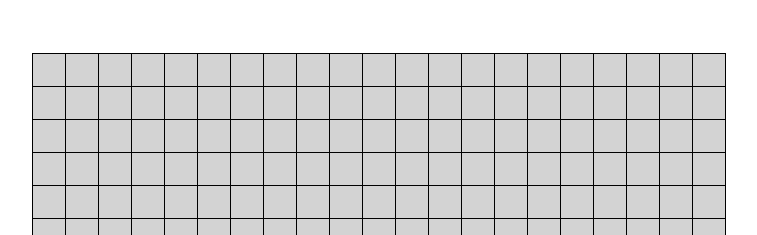
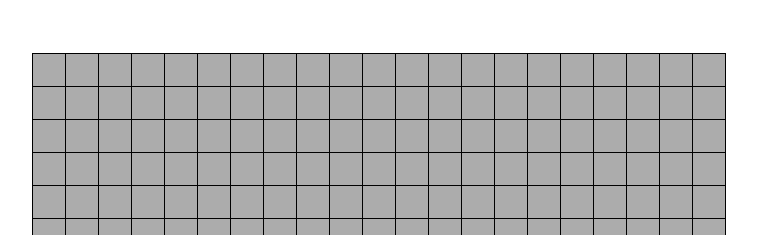
Before and after one commit to BlazTech/Gomoku, a plain HTML site: page index.html in a window 1280 px wide. Shown: the top 235 px of the page, without its empty margins (261-1018 px from the left). Drawn offline with Linux system fonts and the light colour scheme.

Commit message:
Change background color

```diff
--- a/style.css
+++ b/style.css
@@ -25,5 +25,5 @@ table {
 th {
     width: 32px;
     height: 32px;
-    background: lightgray;
+    background: rgb(172, 172, 172);
 }
```
